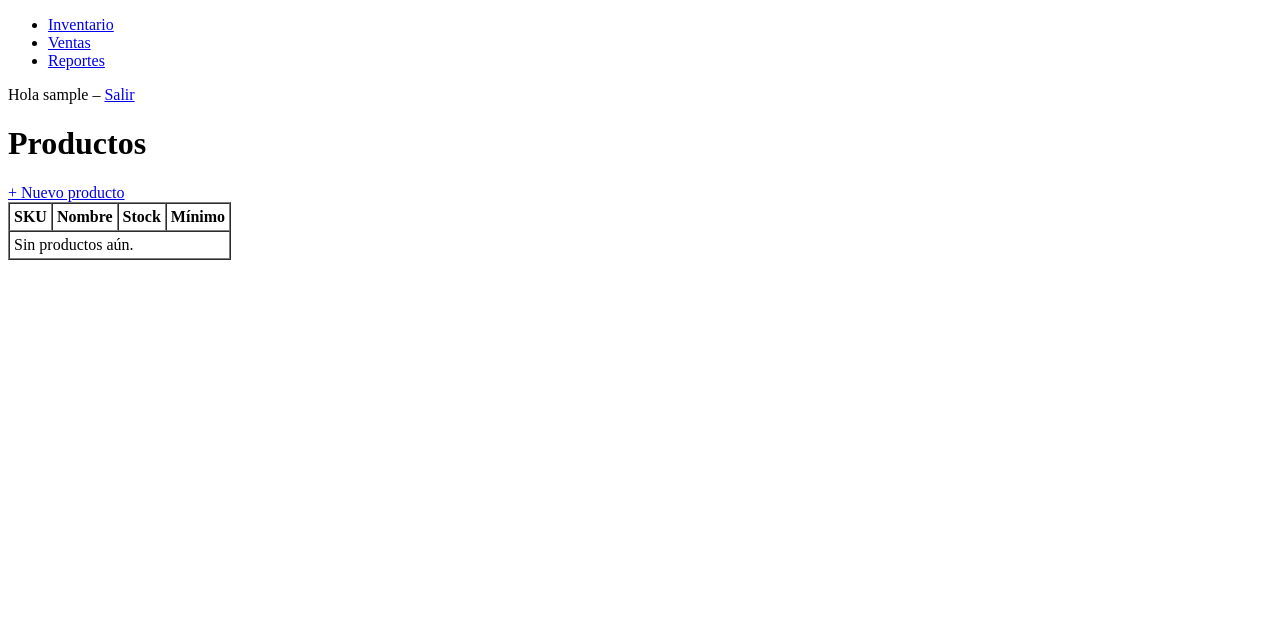
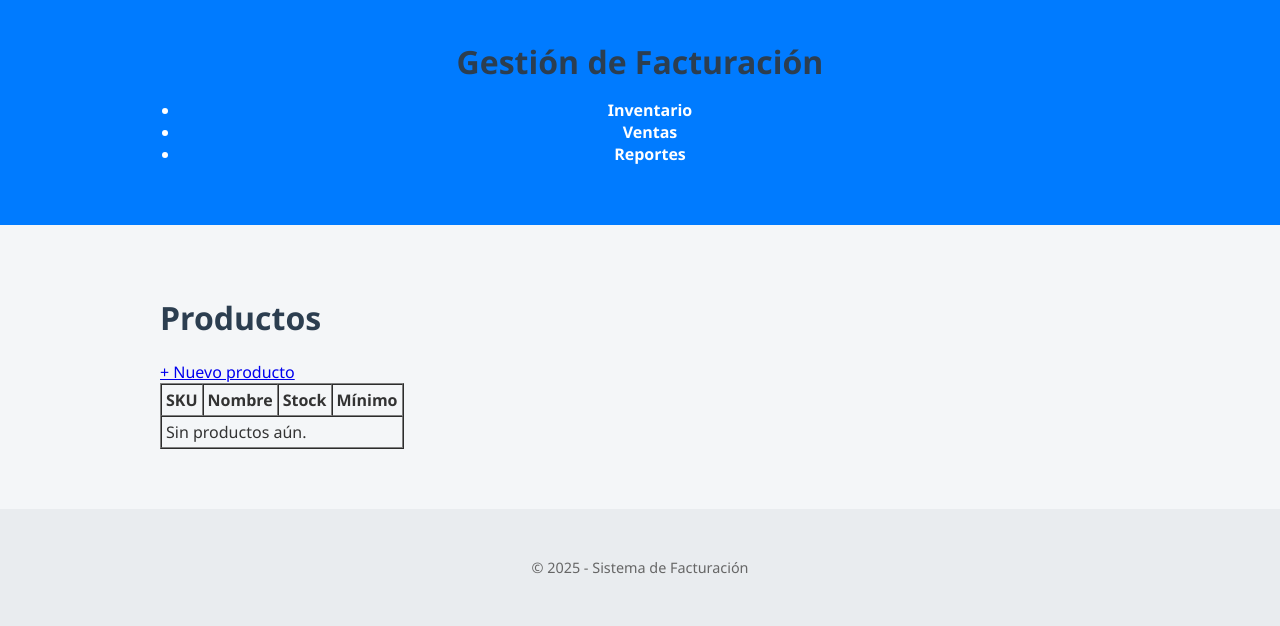
Before and after one commit to camilogamboa2024/dynamic-sas-windows, a Django app: page /inventario/productos/ in a window 1280 px wide. Shown: the top 626 px of the page. Run offline with Django 4.2, Linux system fonts and the light colour scheme; the visitor is signed in with stand-in values (Sample User, id 1); data that the repository does not hold is empty.

Commit message:
Agrega estilos base y plantilla de factura

```diff
--- a/dymanic/settings.py
+++ b/dymanic/settings.py
@@ -1,6 +1,11 @@
 from pathlib import Path
 import os
 import environ
+
+env = environ.Env()
+environ.Env.read_env()  # Esto carga las variables de entorno desde el archivo .env
+
+
 
 # --- Base ---
 BASE_DIR = Path(__file__).resolve().parent.parent
--- a/inventario/admin.py
+++ b/inventario/admin.py
@@ -35,11 +35,12 @@ class ProductoAdmin(admin.ModelAdmin):
         "necesita_reposicion",
     )
     list_filter = ("categoria", "activo")
-    search_fields = ("sku", "nombre")
+    search_fields = ("sku", "nombre",)
     autocomplete_fields = ("categoria",)
     readonly_fields = ("stock_actual", "necesita_reposicion", "created_at")
     inlines = [MovimientoInline]
     list_per_page = 25
+
 
     def necesita_reposicion(self, obj):
         return obj.necesita_reposicion
--- a/inventario/models.py
+++ b/inventario/models.py
@@ -20,7 +20,7 @@ class Categoria(models.Model):
 class Producto(models.Model):
     sku = models.CharField(_("SKU"), max_length=30, unique=True)
     nombre = models.CharField(max_length=120)
-    categoria = models.ForeignKey(Categoria, on_delete=models.PROTECT, related_name="productos")
+    categoria = models.ForeignKey(Categoria, on_delete=models.CASCADE)
     stock_minimo = models.PositiveIntegerField(default=0)
     activo = models.BooleanField(default=True)
     created_at = models.DateTimeField(auto_now_add=True)
--- a/inventario/views.py
+++ b/inventario/views.py
@@ -6,6 +6,7 @@ from django.http import HttpResponseRedirect
 from .models import Producto, MovimientoStock
 from .forms import ProductoForm, MovimientoForm
 from .services import get_productos_bajo_stock
+from templates import *
 
 
 
@@ -25,7 +26,7 @@ class ProductoList(LoginRequiredMixin, ListView):
 class ProductoCreate(LoginRequiredMixin, CreateView):
     form_class = ProductoForm
     success_url = reverse_lazy("inventario:productos")
-
+    template_name = "inventario/producto_form.html"
     def form_valid(self, form):
         """
         Guardamos el producto una única vez y redirigimos
--- /dev/null
+++ b/static/css/styles.css
@@ -0,0 +1,60 @@
+body {
+    font-family: 'Segoe UI', Tahoma, Geneva, Verdana, sans-serif;
+    background-color: #f4f6f8;
+    margin: 0;
+    padding: 0;
+    color: #333;
+}
+
+.container {
+    max-width: 960px;
+    margin: auto;
+    padding: 20px;
+}
+
+.main-header {
+    background-color: #007bff;
+    color: white;
+    padding: 20px 0;
+    margin-bottom: 30px;
+}
+
+.main-header h1 {
+    margin: 0;
+    text-align: center;
+}
+
+nav {
+    text-align: center;
+    margin-top: 10px;
+}
+
+nav a {
+    color: white;
+    text-decoration: none;
+    margin: 0 10px;
+    font-weight: bold;
+}
+
+nav a:hover {
+    text-decoration: underline;
+}
+
+h1, h2 {
+    color: #2c3e50;
+}
+
+ul {
+    list-style: disc;
+    padding-left: 20px;
+    margin-bottom: 20px;
+}
+
+.footer {
+    text-align: center;
+    padding: 15px 0;
+    background-color: #e9ecef;
+    margin-top: 40px;
+    font-size: 0.9em;
+    color: #666;
+}
--- a/templates/base.html
+++ b/templates/base.html
@@ -1,25 +1,36 @@
-<!doctype html>
+{% load static %}
+<!DOCTYPE html>
 <html lang="es">
 <head>
-  <meta charset="utf-8">
-  <title>Dynamic SAS</title>
+    <meta charset="UTF-8">
+    <title>{% block title %}Factura{% endblock %}</title>
+    <link rel="stylesheet" href="{% static 'css/styles.css' %}">
 </head>
 <body>
+    <header class="main-header">
+        <div class="container">
+            <h1>Gestión de Facturación</h1>
             <nav>
                 <ul>
                   <li><a href="{% url 'inventario:productos' %}">Inventario</a></li>
                   <li><a href="{% url 'ventas:resumen' %}">Ventas</a></li>
-      <!-- Ajusta aquí según el name real -->
                   <li><a href="{% url 'reportes:top_productos' %}">Reportes</a></li>
                 </ul>
             </nav>
 
-  {% if user.is_authenticated %}
-    <p>Hola {{ user.username }} – <a href="{% url 'logout' %}?next=/accounts/login/">Salir</a></p>
-  {% else %}
-    <p><a href="{% url 'login' %}">Iniciar sesión</a></p>
-  {% endif %}
+            </nav>
+        </div>
+    </header>
 
-  {% block content %}{% endblock %}
+    <main class="container">
+        {% block content %}
+        {% endblock %}
+    </main>
+
+    <footer class="footer">
+        <div class="container">
+            <p>&copy; 2025 - Sistema de Facturación</p>
+        </div>
+    </footer>
 </body>
 </html>
```
Also changed, not shown: inventario/migrations/0002_alter_producto_categoria.py (added). Lines whose indentation alone changed are shown as unchanged.
